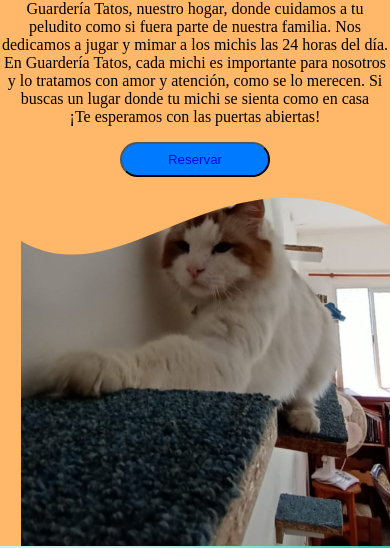
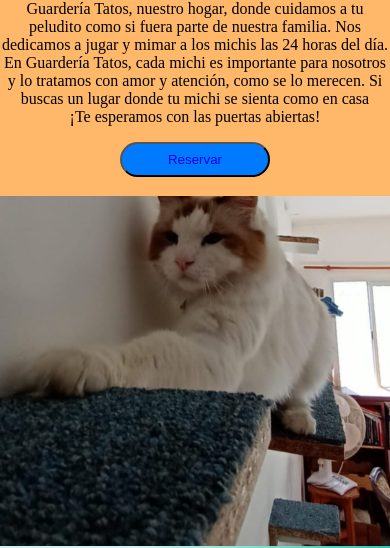
Before and after one commit to FedericoMiguelNunez/Guarderia-Tatos, a plain HTML site: page Guarderia-Tatos.html in a window 390 px wide. Shown: the part 304-852 px from the top of the page. Drawn offline with nearby package versions, Linux system fonts and the light colour scheme.

Commit message:
se saco la onda svg en movile

```diff
--- a/Guarderia-Tatos.html
+++ b/Guarderia-Tatos.html
@@ -43,7 +43,7 @@
             <div class="img-estatico">
 
 
-                <svg class="Onda-movile" viewBox="0 0 500 150" preserveAspectRatio="none" style="height: 40%; width: 100%;"><path d="M0.01,49.97 C150.00,149.96 271.48,-49.97 500.01,49.97 L500.01,0.01 L0.01,0.01 Z" style="stroke: none; fill: #ffb769;"></path></svg>
+
             <svg class="onda-computadora" viewBox="0 0 500 150" preserveAspectRatio="none" style="height: 100%; width: 100%;"><path d="M43.19,-6.51 C-42.59,40.83 175.81,112.85 -134.01,252.93 L0.01,149.96 L0.01,0.01 Z" style="stroke: none; fill: #ffb769;"></path></svg>
 
         </div>
--- a/style2.css
+++ b/style2.css
@@ -79,12 +79,7 @@ header{
 
 
 }
-.Onda-movile{
-    display: none;
-    position: sticky;
-    top: 0px;
 
-}
 .fundadores {
     text-align: center;
 
@@ -198,14 +193,11 @@ header{
         flex-direction: column;
     }
     .img-estatico{
-        flex: 2;
+        flex: 1;
+        background-size: cover;
 
     }
-    .Onda-movile{
-        display: block;
-        position: absolute;
 
-    }
     .onda-computadora{
         display: none;
     }
```
